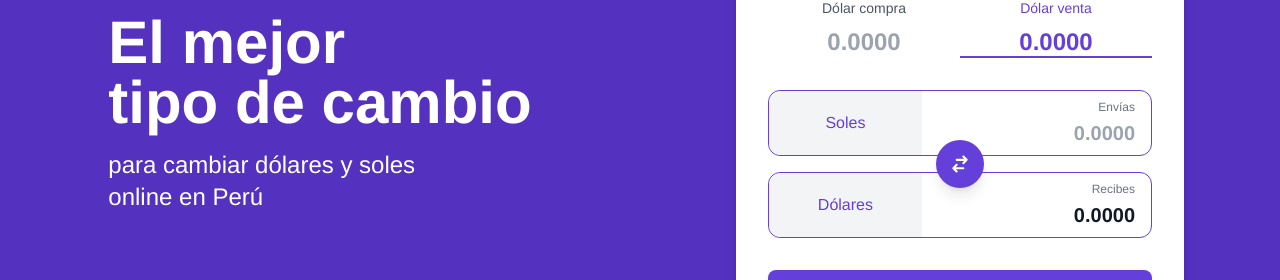
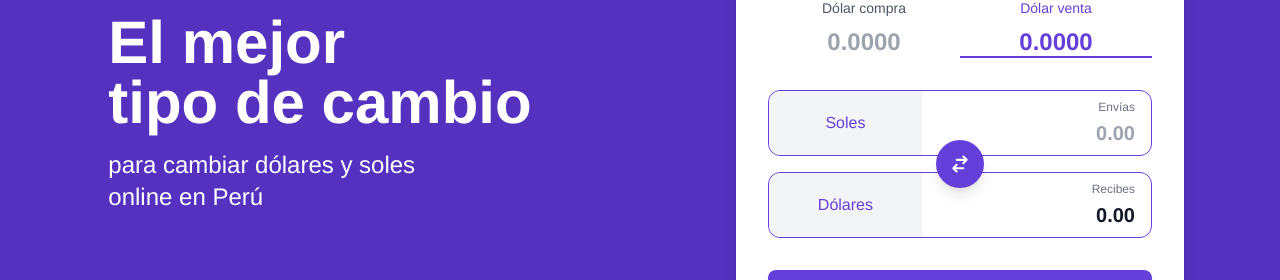
Before and after one commit to maxquispetc/prestamype-fx-quotter, a Vue app: page / in a window 1280 px wide. Shown: the part 287-567 px from the top of the page. Built offline with nearby package versions, Linux system fonts and the light colour scheme; no server answers; the database is empty.

Commit message:
fix(validation): sanitization, zero-division guard, consistent formatting

```diff
--- a/src/components/QuoteCard.vue
+++ b/src/components/QuoteCard.vue
@@ -90,6 +90,16 @@
           </div>
         </div>
       </div>
+
+      <!-- Aviso helper-text para tasas inválidas -->
+      <div
+        v-if="hasInvalidRates"
+        class="mt-4 p-3 bg-yellow-50 border border-yellow-200 rounded-lg"
+      >
+        <p class="text-yellow-700 text-sm">
+          ⚠️ {{ ratesErrorMessage }}. Las conversiones pueden no ser precisas.
+        </p>
+      </div>
     </div>
 
     <!-- Inputs de conversión -->
@@ -116,7 +126,7 @@
             v-model="currentInputValue"
             type="text"
             inputmode="decimal"
-            placeholder="0.0000"
+            placeholder="0.00"
             class="text-xl font-bold text-gray-900 bg-transparent border-none outline-none w-full text-right"
             :class="{ 'text-red-500': !isValidAmount(currentInputValue) }"
             :aria-invalid="!isValidAmount(currentInputValue)"
@@ -202,32 +212,45 @@ import { formatAmount } from "@/services/number";
 const ratesStore = useRatesStore();
 const conversionStore = useConversionStore();
 const { purchase_price, sale_price, loading, error } = storeToRefs(ratesStore);
-const { mode, penInput, usdInput, result, hasResult, showRatesUpdated } =
-  storeToRefs(conversionStore);
+const {
+  mode,
+  penInput,
+  usdInput,
+  result,
+  hasResult,
+  showRatesUpdated,
+  hasInvalidRates,
+  ratesErrorMessage,
+} = storeToRefs(conversionStore);
 
 // Referencias para manejo de foco
 const dollarsInput = ref<HTMLInputElement>();
 const solesInput = ref<HTMLInputElement>();
 const swapButton = ref<HTMLButtonElement>();
 
-// Debounce timer
+// Debounce timer optimizado
 let debounceTimer: NodeJS.Timeout | null = null;
+let lastInputValue = ""; // Cache para evitar recomputos redundantes
 
-// Computed properties
+// Computed properties optimizados
 const currentInputValue = computed({
   get: () => (mode.value === "PEN_TO_USD" ? penInput.value : usdInput.value),
   set: (value: string) => {
-    if (mode.value === "PEN_TO_USD") {
-      conversionStore.setPenInput(value);
-    } else {
-      conversionStore.setUsdInput(value);
+    // Solo actualizar si el valor realmente cambió
+    if (value !== lastInputValue) {
+      lastInputValue = value;
+      if (mode.value === "PEN_TO_USD") {
+        conversionStore.setPenInput(value);
+      } else {
+        conversionStore.setUsdInput(value);
+      }
     }
   },
 });
 
 const formattedResult = computed(() => {
-  if (!hasResult.value) return "0.0000";
-  return formatAmount(result.value, 4);
+  if (!hasResult.value) return "0.00"; // Siempre 2 decimales por defecto
+  return formatAmount(result.value, conversionStore.decimals);
 });
 
 // Lifecycle hooks para manejo de suscripción
@@ -259,23 +282,28 @@ function isValidAmount(value: string): boolean {
   return regex.test(value);
 }
 
-// Manejar cambios en el input con debounce
+// Manejar cambios en el input con debounce optimizado
 function handleInputChange(event: Event): void {
   const target = event.target as HTMLInputElement;
   const value = target.value.replace(/,/g, ".");
 
+  // Solo procesar si el valor realmente cambió
+  if (value === lastInputValue) return;
+
   // Actualizar inmediatamente para UI responsiva
   currentInputValue.value = value;
 
-  // Debounce para evitar recomputos excesivos
+  // Debounce optimizado para evitar recomputos excesivos
   if (debounceTimer) {
     clearTimeout(debounceTimer);
   }
 
   debounceTimer = setTimeout(() => {
-    // Sincronizar con el store después del debounce
-    conversionStore.syncWithRates();
-  }, 200);
+    // Solo sincronizar si hay un valor válido y tasas disponibles
+    if (value && ratesStore.hasRates && !hasInvalidRates.value) {
+      conversionStore.syncWithRates();
+    }
+  }, 150); // Reducido a 150ms para mejor responsividad
 }
 
 // Manejar intercambio de monedas
--- a/src/stores/conversion.ts
+++ b/src/stores/conversion.ts
@@ -19,6 +19,7 @@ export const useConversionStore = defineStore("conversion", () => {
   // Getters
   /**
    * Calcula el resultado de conversión basado en el modo actual y las tasas disponibles
+   * Endurecido: entradas vacías/no numéricas → 0, no negativos, manejo de errores
    */
   const result = computed<number>(() => {
     if (!ratesStore.hasRates) return 0;
@@ -26,9 +27,11 @@ export const useConversionStore = defineStore("conversion", () => {
     try {
       if (mode.value === "PEN_TO_USD") {
         const penAmount = clampMin(toNumberSafe(penInput.value));
+        if (penAmount === 0) return 0; // Entrada vacía/no numérica
         return penToUsd(penAmount, ratesStore.sale_price, decimals.value);
       } else {
         const usdAmount = clampMin(toNumberSafe(usdInput.value));
+        if (usdAmount === 0) return 0; // Entrada vacía/no numérica
         return usdToPen(usdAmount, ratesStore.purchase_price, decimals.value);
       }
     } catch (error) {
@@ -67,6 +70,33 @@ export const useConversionStore = defineStore("conversion", () => {
    * Indica si se debe mostrar la notificación de tasas actualizadas
    */
   const showRatesUpdated = computed<boolean>(() => ratesUpdated.value);
+
+  /**
+   * Indica si hay tasas inválidas (≤ 0)
+   */
+  const hasInvalidRates = computed<boolean>(() => {
+    return (
+      ratesStore.hasRates &&
+      (ratesStore.purchase_price <= 0 || ratesStore.sale_price <= 0)
+    );
+  });
+
+  /**
+   * Mensaje de error para tasas inválidas
+   */
+  const ratesErrorMessage = computed<string>(() => {
+    if (!hasInvalidRates.value) return "";
+
+    const errors = [];
+    if (ratesStore.purchase_price <= 0) {
+      errors.push("Precio de compra inválido");
+    }
+    if (ratesStore.sale_price <= 0) {
+      errors.push("Precio de venta inválido");
+    }
+
+    return errors.join(", ");
+  });
 
   // Actions
   /**
@@ -210,6 +240,8 @@ export const useConversionStore = defineStore("conversion", () => {
     currentInput,
     oppositeInput,
     showRatesUpdated,
+    hasInvalidRates,
+    ratesErrorMessage,
 
     // Actions
     setMode,
```
